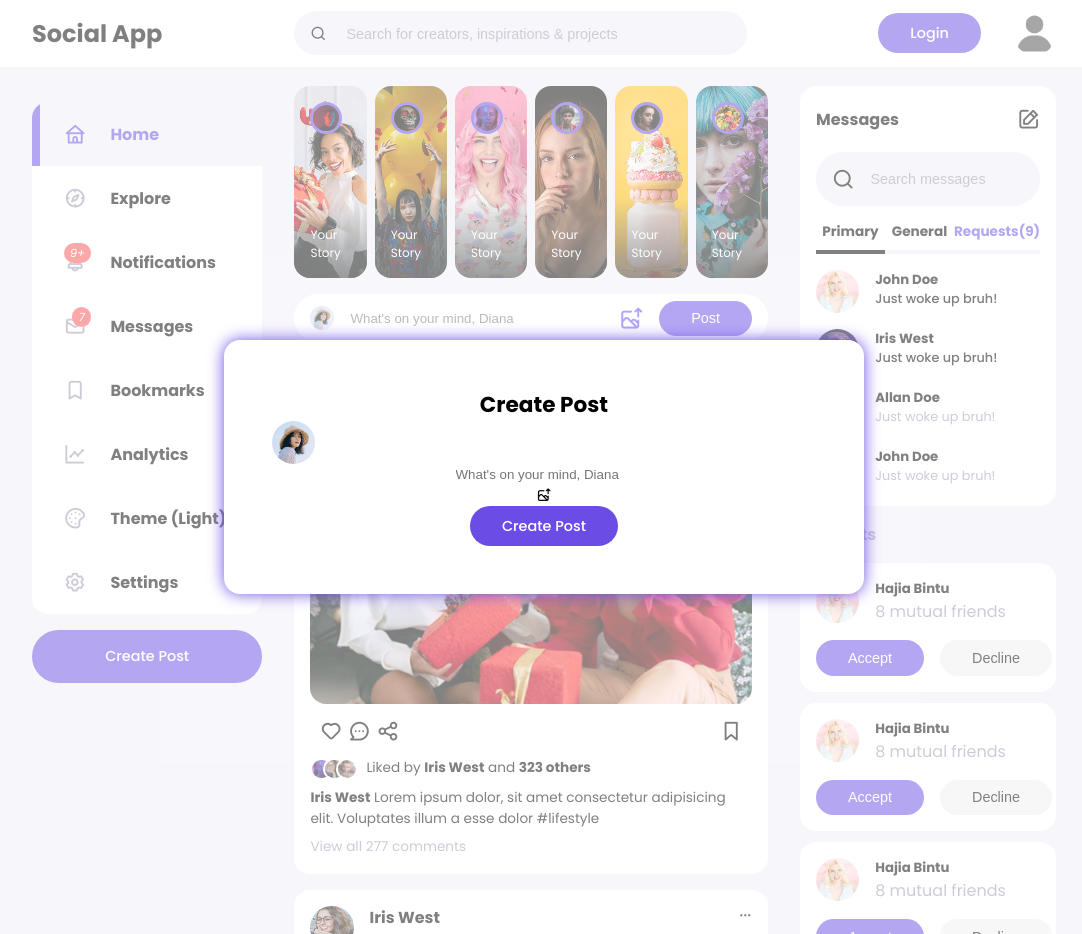
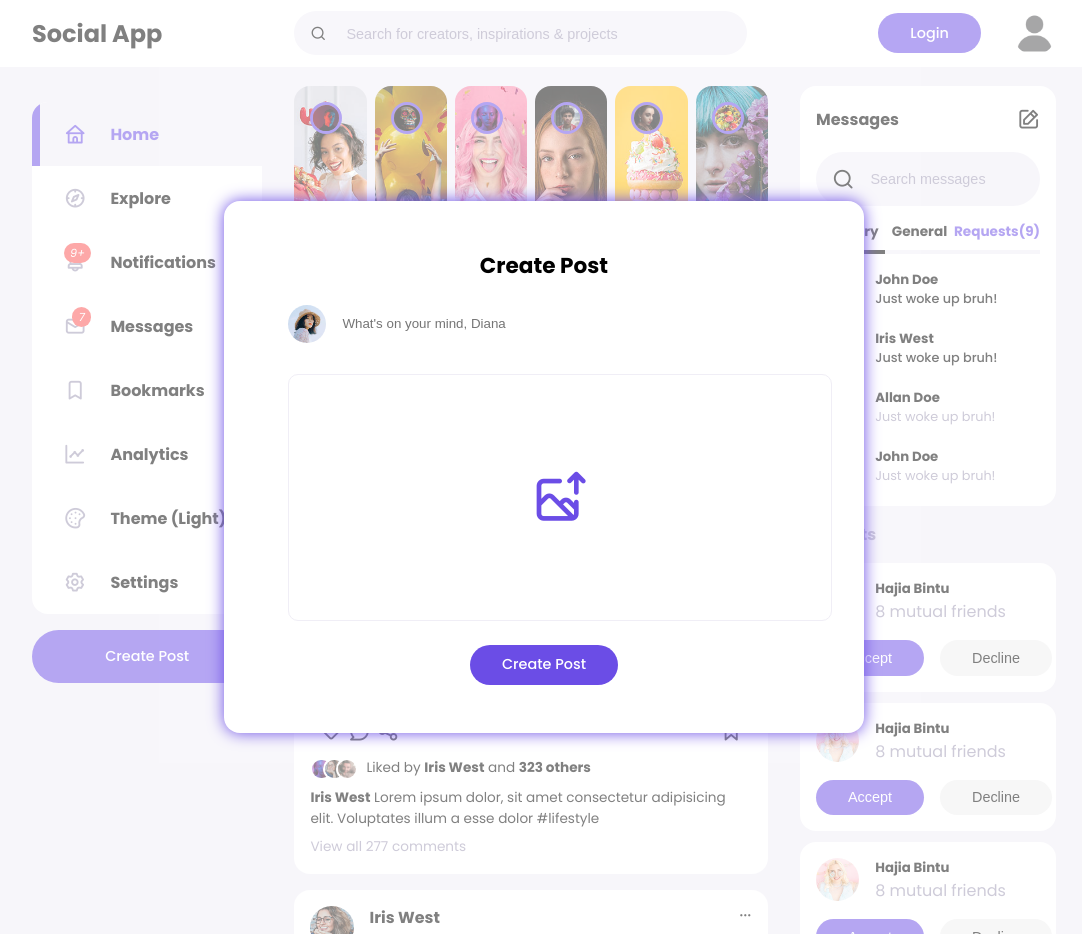
Before and after one commit to JimOdera/social_app, a PHP site: page / in a window 1280 px wide. Shown: the whole page, without its empty margins (96-1178 px from the left). Run offline with PHP 8.4, Linux system fonts and the light colour scheme.

Commit message:
add an add image styles

```diff
--- a/assets/css/style.css
+++ b/assets/css/style.css
@@ -659,6 +659,43 @@ main .container .right {
     box-shadow: 0 0 1rem var(--color-primary);
 }
 
+/* ====================================== CREATE POST ====================================== */
+.post-modal .create-post {
+    width: 100%;
+    display: flex;
+    align-items: center;
+    justify-content: space-between;
+    margin-top: 1rem;
+    background: var(--color-white);
+    padding: 0.4rem var(--card-padding);
+    border-radius: var(--border-radius);
+}
+
+.post-modal .create-post input[type="text"] {
+    justify-self: start;
+    width: 100%;
+    padding-left: 1rem;
+    background: transparent;
+    color: var(--color-dark);
+    margin-right: 1rem;
+}
+
+.post-modal .image-upload {
+    width: 100%;
+    border: 1px solid var(--color-light);
+    padding: 5rem;
+    border-radius: 10px;
+    margin: 1.5rem 1rem;
+    cursor: pointer;
+}
+
+.post-modal .image-upload span i {
+    font-size: 3.5rem;
+    color: var(--color-primary);
+    cursor: pointer;
+    /* margin: 0 1rem; */
+}
+
 /* ====================================== MEDIA QUERIES FOR SMALL TABLETS AND MOBILE PHONES ====================================== */
 /* ====================================== MEDIA QUERIES FOR SMALL TABLETS AND MOBILE PHONES ====================================== */
 @media screen and (max-width: 992px) {
```
